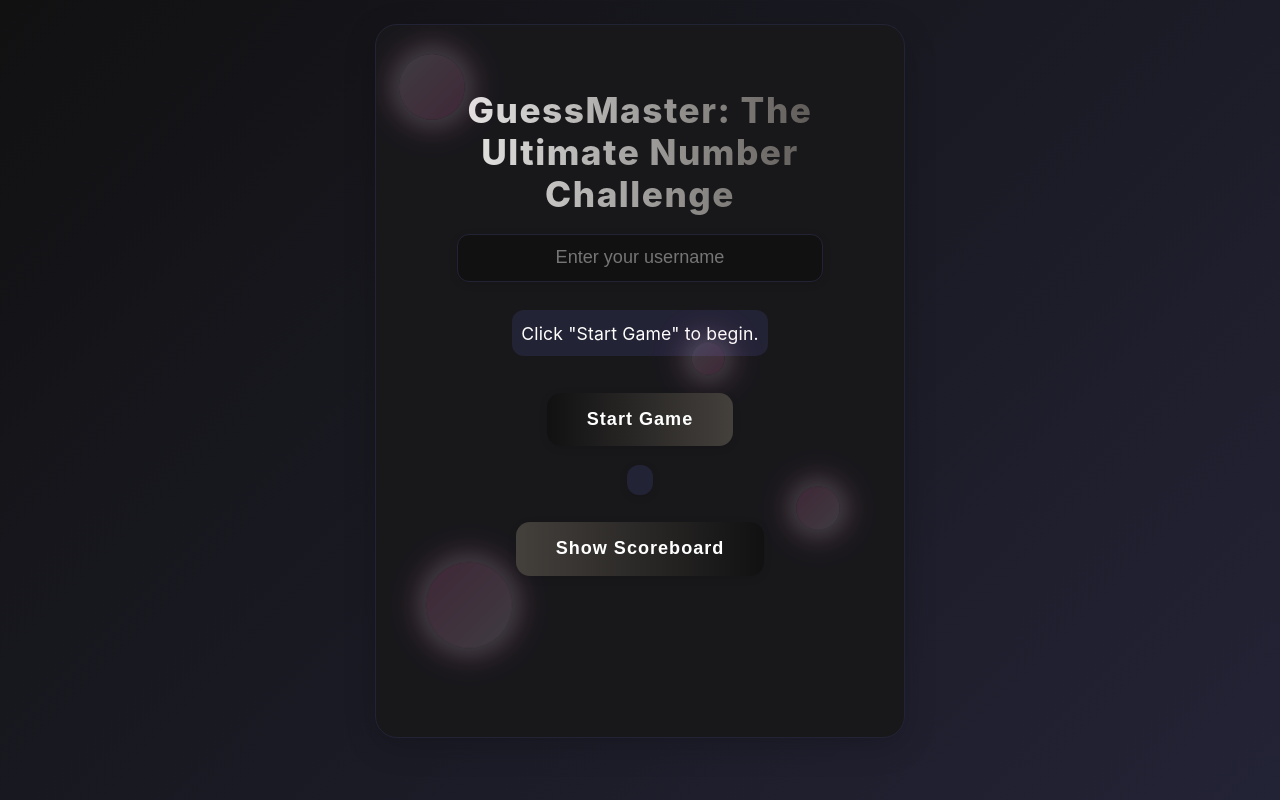
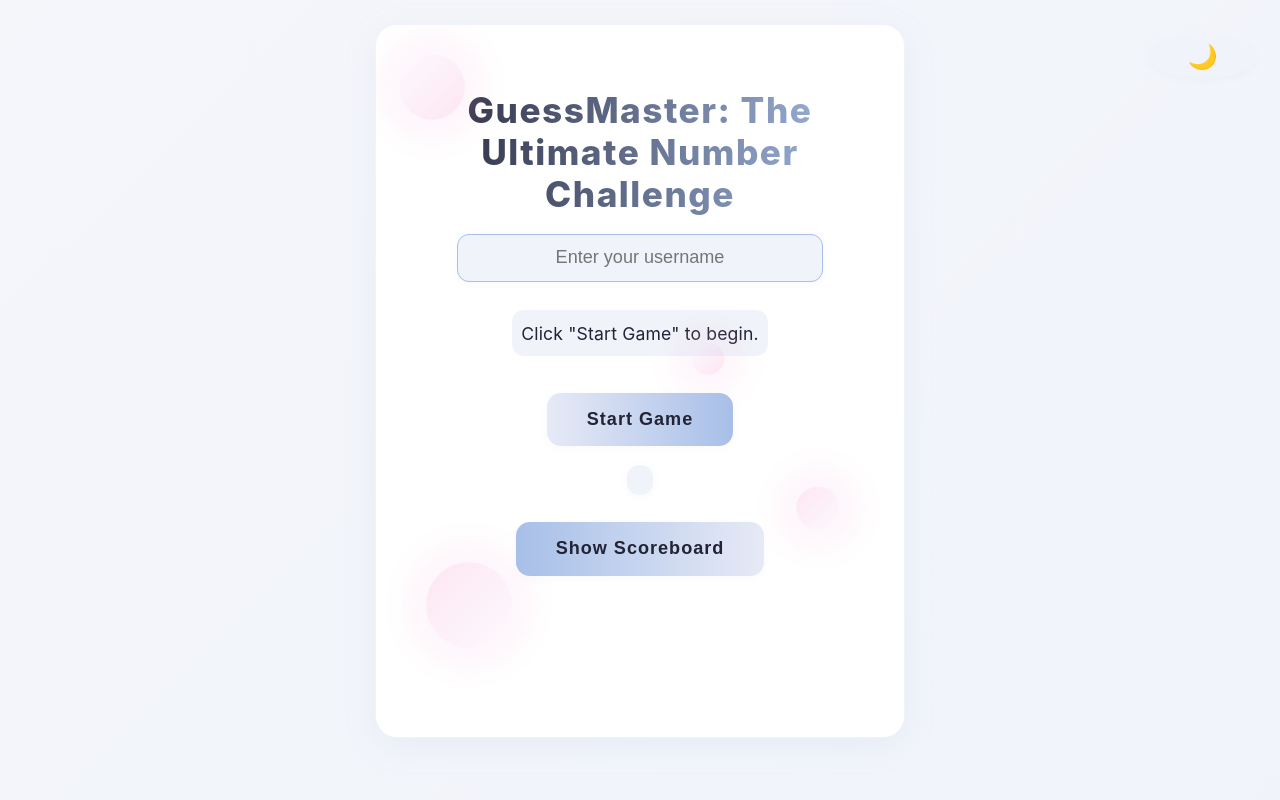
Before and after one commit to aswin-sai/GuessMaster, a Flask app: page / in a window 1280 px wide. Run offline with Flask 3, Linux system fonts and the light colour scheme; data that the repository does not hold is empty; some libraries are stand-ins or nearby versions.

Commit message:
first commit

```diff
--- a/app.py
+++ b/app.py
@@ -19,7 +19,7 @@ def get_db():
 def init_db():
     with get_db() as conn:
         with conn.cursor() as cur:
-            # Drop tables in correct order to avoid FK issues
+            # Only keep tables needed for single player
             cur.execute("DROP TABLE IF EXISTS game_state;")
             cur.execute("DROP TABLE IF EXISTS games;")
             cur.execute("DROP TABLE IF EXISTS users CASCADE;")
--- a/templates/index.html
+++ b/templates/index.html
@@ -20,6 +20,21 @@
             --shadow: 0 8px 32px 0 rgba(0,0,0,0.18);
             --shadow-light: 0 2px 8px 0 rgba(0,0,0,0.10);
         }
+        body.light-mode {
+            --primary: #f5f6fa;
+            --secondary: #e7eaf6;
+            --accent: #a7bfe8;
+            --success: #38bdf8;
+            --danger: #ef4444;
+            --bg-dark: #f5f6fa;
+            --surface: #fff;
+            --surface-light: #f0f4fa;
+            --surface-dark: #e7eaf6;
+            --white: #232336;
+            --border-radius: 22px;
+            --shadow: 0 8px 32px 0 rgba(160,180,220,0.13);
+            --shadow-light: 0 2px 8px 0 rgba(160,180,220,0.08);
+        }
         html, body {
             height: 100%;
             margin: 0;
@@ -28,7 +43,7 @@
         body {
             min-height: 100vh;
             margin: 0;
-            background: linear-gradient(135deg, #111112 0%, #232336 100%);
+            background: linear-gradient(135deg, var(--bg-dark) 0%, var(--surface-light) 100%);
             font-family: 'SF Pro Display', 'Segoe UI', 'Roboto', Arial, sans-serif;
             color: var(--white);
             display: flex;
@@ -36,6 +51,31 @@
             align-items: stretch;
             justify-content: flex-start;
             letter-spacing: 0.01em;
+            transition: background 0.3s, color 0.3s;
+        }
+        .theme-toggle-btn {
+            position: absolute;
+            top: 18px;
+            right: 24px;
+            z-index: 10;
+            background: var(--surface-light);
+            color: var(--accent);
+            border: none;
+            border-radius: 50%;
+            width: 44px;
+            height: 44px;
+            box-shadow: var(--shadow-light);
+            cursor: pointer;
+            display: flex;
+            align-items: center;
+            justify-content: center;
+            font-size: 1.5rem;
+            transition: background 0.2s, color 0.2s, box-shadow 0.2s;
+        }
+        .theme-toggle-btn:hover {
+            background: var(--accent);
+            color: var(--surface-light);
+            box-shadow: 0 4px 12px var(--accent), 0 0 8px var(--accent);
         }
         .game-container {
             background: var(--surface);
@@ -101,15 +141,24 @@
             color: var(--danger);
             background: #1a1818;
         }
+        body.light-mode #result.error {
+            background: #fbeaea;
+        }
         #result.hint {
             color: var(--accent);
             background: #18181b;
+        }
+        body.light-mode #result.hint {
+            background: #e7eaf6;
         }
         #user-result {
             color: var(--white);
             font-size: 1.05em;
             font-weight: 700;
             text-shadow: none;
+        }
+        body.light-mode #user-result {
+            color: #232336;
         }
         button {
             background: linear-gradient(90deg, var(--surface-dark) 0%, var(--accent) 100%);
@@ -160,8 +209,14 @@
             margin-bottom: 0.2em;
             background: var(--surface-dark);
             color: var(--white);
-            transition: border 0.2s, box-shadow 0.2s, background 0.2s;
+            transition: border 0.2s, box-shadow 0.2s, background 0.2s, color 0.2s;
             box-shadow: var(--shadow-light);
+        }
+        body.light-mode #guess-input,
+        body.light-mode #username-input {
+            background: #f0f4fa;
+            color: #232336;
+            border: 1.5px solid #a7bfe8;
         }
         #guess-input:focus, #username-input:focus {
             border: 2px solid var(--accent);
@@ -311,6 +407,9 @@
     </style>
 </head>
 <body>
+    <button class="theme-toggle-btn" id="theme-toggle-btn" title="Toggle light/dark mode" aria-label="Toggle theme">
+        <span id="theme-toggle-icon">🌙</span>
+    </button>
     <div id="main-content" style="display: flex; flex-direction: row; align-items: flex-start; justify-content: center; width: 100vw; min-height: 100vh;">
         <div class="game-container" style="flex: 1 1 400px; max-width: 480px;">
             <div class="particle" style="width:60px;height:60px;top:10%;left:5%;background:linear-gradient(135deg,#f5e1f7 0%,#f472b6 100%);animation-delay:0s;"></div>
@@ -367,19 +466,35 @@
         </div>
     </div>
     <script>
-        const startBtn = document.getElementById('start-btn');
-        const guessSection = document.getElementById('guess-section');
-        const guessBtn = document.getElementById('guess-btn');
-        const guessInput = document.getElementById('guess-input');
-        const gameStatus = document.getElementById('game-status');
-        const resultDiv = document.getElementById('result');
-        const usernameInput = document.getElementById('username-input');
-        const userResultDiv = document.getElementById('user-result');
-        const toggleScoreboardBtn = document.getElementById('toggle-scoreboard-btn');
-        const scoreboardSection = document.getElementById('scoreboard-section');
-        const scoreboardFullscreen = document.getElementById('scoreboard-fullscreen');
-        const hideScoreboardBtn = document.getElementById('hide-scoreboard-btn');
-        const refreshScoreboardBtn = document.getElementById('refresh-scoreboard-btn');
+        // Theme toggle logic
+        const themeToggleBtn = document.getElementById('theme-toggle-btn');
+        const themeToggleIcon = document.getElementById('theme-toggle-icon');
+        function setTheme(mode) {
+            if (mode === 'light') {
+                document.body.classList.add('light-mode');
+                themeToggleIcon.textContent = '🌙';
+            } else {
+                document.body.classList.remove('light-mode');
+                themeToggleIcon.textContent = '☀️';
+            }
+        }
+        function toggleTheme() {
+            const isLight = document.body.classList.toggle('light-mode');
+            localStorage.setItem('theme', isLight ? 'light' : 'dark');
+            setTheme(isLight ? 'light' : 'dark');
+        }
+        themeToggleBtn.addEventListener('click', toggleTheme);
+        // On load, set theme from localStorage or system preference
+        (function() {
+            let theme = localStorage.getItem('theme');
+            if (!theme) {
+                theme = window.matchMedia('(prefers-color-scheme: light)').matches ? 'light' : 'dark';
+            }
+            setTheme(theme);
+        })();
+
+        // ...existing JS code for the game...
+        let guessedNumbers = new Set();
 
         function updateScoreboard() {
             fetch('/scoreboard')
@@ -451,6 +566,20 @@
                     }
                 });
         }
+
+        const startBtn = document.getElementById('start-btn');
+        const guessSection = document.getElementById('guess-section');
+        const guessBtn = document.getElementById('guess-btn');
+        const guessInput = document.getElementById('guess-input');
+        const gameStatus = document.getElementById('game-status');
+        const resultDiv = document.getElementById('result');
+        const usernameInput = document.getElementById('username-input');
+        const userResultDiv = document.getElementById('user-result');
+        const toggleScoreboardBtn = document.getElementById('toggle-scoreboard-btn');
+        const scoreboardSection = document.getElementById('scoreboard-section');
+        const scoreboardFullscreen = document.getElementById('scoreboard-fullscreen');
+        const hideScoreboardBtn = document.getElementById('hide-scoreboard-btn');
+        const refreshScoreboardBtn = document.getElementById('refresh-scoreboard-btn');
 
         startBtn.addEventListener('click', function() {
             const username = usernameInput.value.trim();
```
Also changed, not shown: other parts of templates/index.html (+43 -2 lines).
